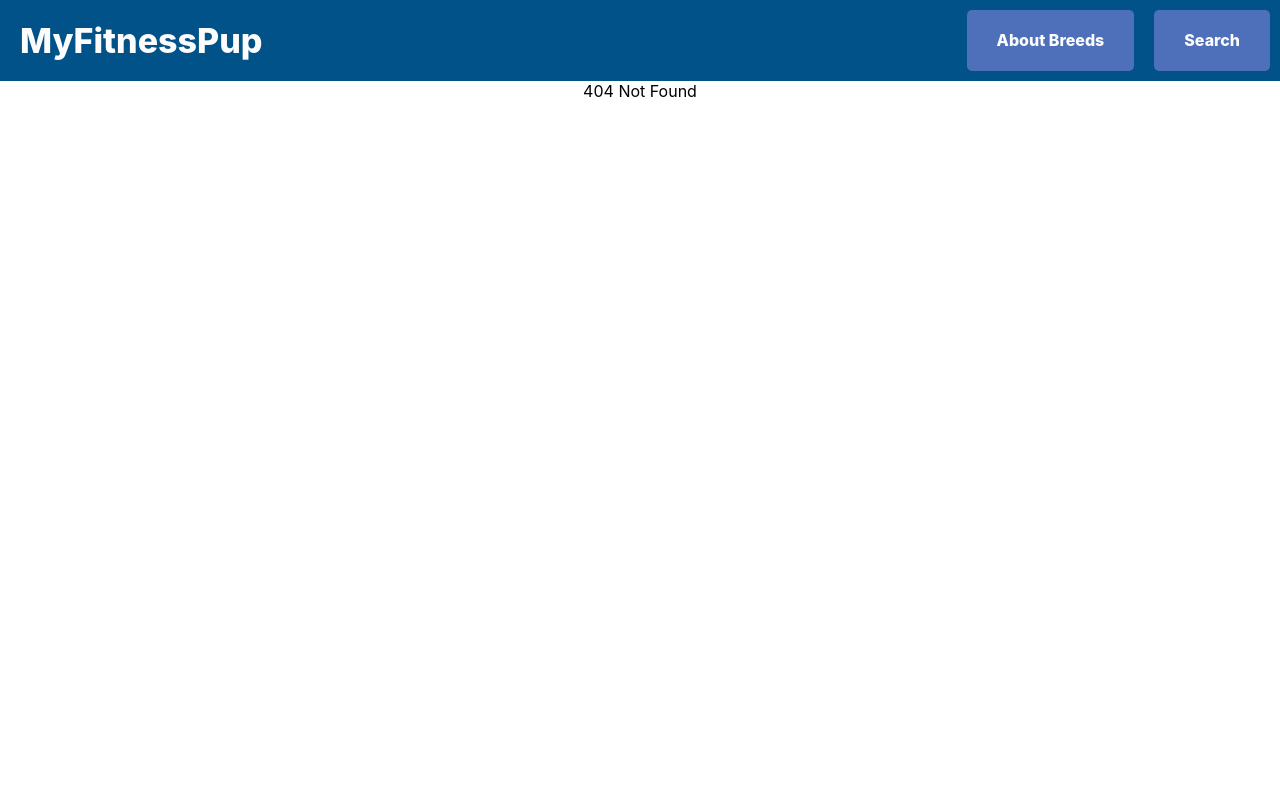
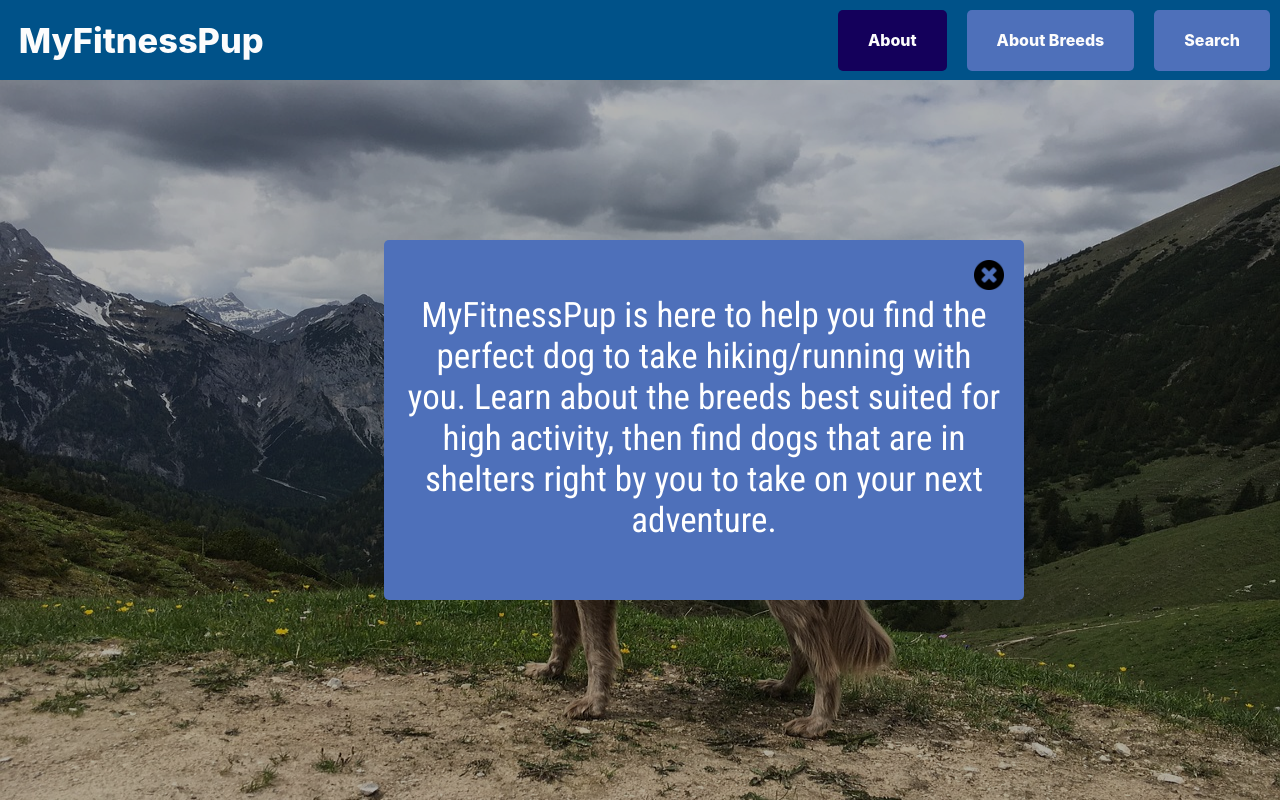
Before and after one commit to foxwellm/MyFitnessPup, a React (Create React App) app: page /about in a window 1280 px wide. Before the commit this address had no page. Built offline with nearby package versions, Linux system fonts and the light colour scheme.

Commit message:
Add about page

```diff
--- a/src/components/Header/Header.js
+++ b/src/components/Header/Header.js
@@ -6,6 +6,7 @@ export const Header = () => {
     <div className='Header'>
       <NavLink to='/' className='title-navlink'>MyFitnessPup</NavLink>
       <div className='spacer'></div>
+      <NavLink to='/about' className='header-navlink' activeClassName='selected'>About</NavLink>
       <NavLink to='/about-breeds' className='header-navlink' activeClassName='selected'>About Breeds</NavLink>
       <NavLink to='/search' className='header-navlink' activeClassName='selected'>Search</NavLink>
     </div>
--- a/src/components/Home/Home.js
+++ b/src/components/Home/Home.js
@@ -1,10 +1,18 @@
 import React from 'react'
+import { NavLink } from 'react-router-dom'
 
-export const Home = () => {
+export const Home = (props) => {
   return (
     <div className='home-container'>
-    <img className='home-img' src={require("../../assets/mountains.jpg")}/>
-      <div className='home-card'>MyFitnessPup is here to help you find the perfect dog to take hiking/running with you. Learn about the breeds best suited for high activity, then find dogs that are in shelters right by you to take on your next adventure.</div>
+    {
+        props.isAbout && <div className='shaddow'></div>
+    }
+      <img className='home-img' src={require("../../assets/mountains.jpg")} />
+      {
+        props.isAbout && <div className='home-card'>
+          <NavLink to='/' className='home-btn'><img className='close-img' src={require("../../assets/cross-mark.png")} /></NavLink>
+          <p>MyFitnessPup is here to help you find the perfect dog to take hiking/running with you. Learn about the breeds best suited for high activity, then find dogs that are in shelters right by you to take on your next adventure.</p></div>
+      }
     </div>
   )
 }
--- a/src/components/Home/Home.scss
+++ b/src/components/Home/Home.scss
@@ -20,9 +20,30 @@
   position: fixed;
   color: white;
   font-size: 35px;
+  z-index: 2;
+}
+
+.shaddow {
+  position: absolute;
+  top: 0;
+  left: 0;
+  height: 100%;
+  width: 100%;
+  z-index: 1;
+  background-color: black;
+  opacity: .3;
 }
 
 .home-img {
   width: 100%;
   height: 100%;
 }
+
+.close-img {
+  float: right;
+  width: 30px;
+  height: 30px;
+  &:hover {
+    transform: scale(1.05)
+  }
+}
--- a/src/containers/App/App.js
+++ b/src/containers/App/App.js
@@ -24,6 +24,7 @@ export class App extends Component {
         <Header />
         <Switch>
           <Route exact path='/' component={Home} />
+          <Route exact path='/about' render={() => <Home isAbout={true}/>} />
           <Route exact path='/about-breeds' component={AboutBreeds} />
           <Route path='/about-breeds/:breed' render={({ match }) => {
             const { breed } = match.params
```
Also changed, not shown: src/assets/cross-mark.png (added), 1 other file (tests, documents, lock files or other folders).
